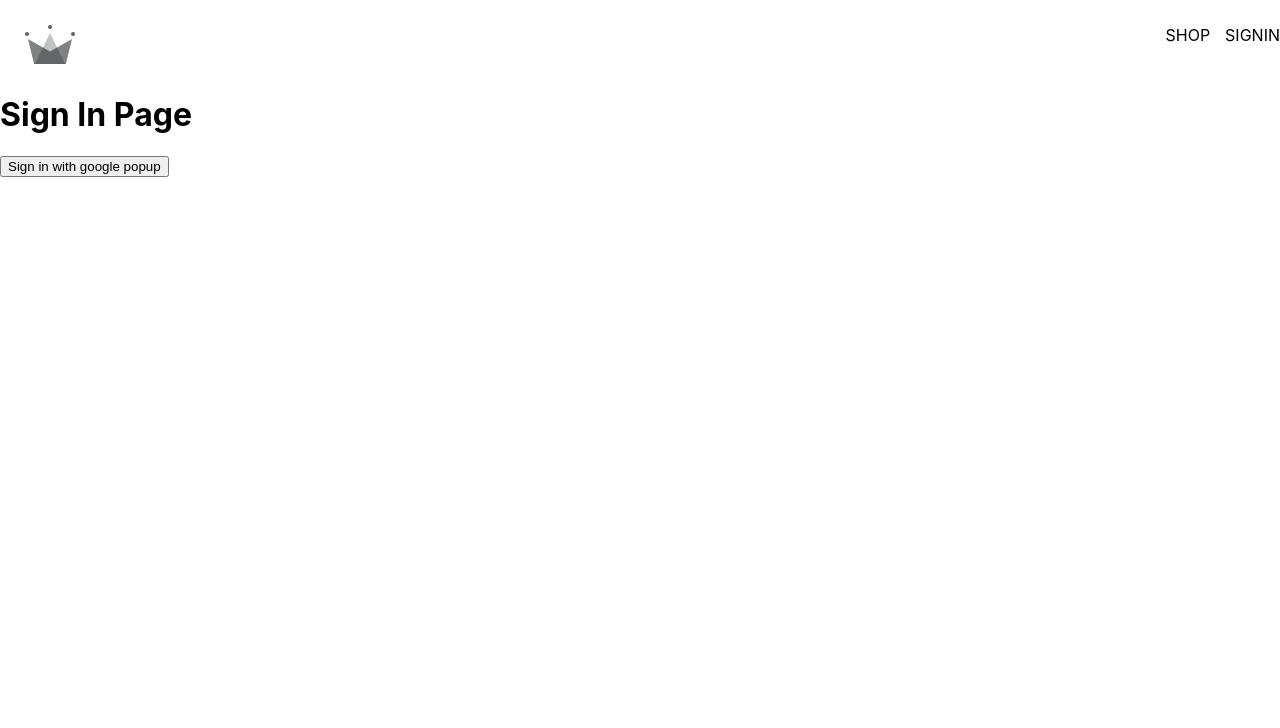
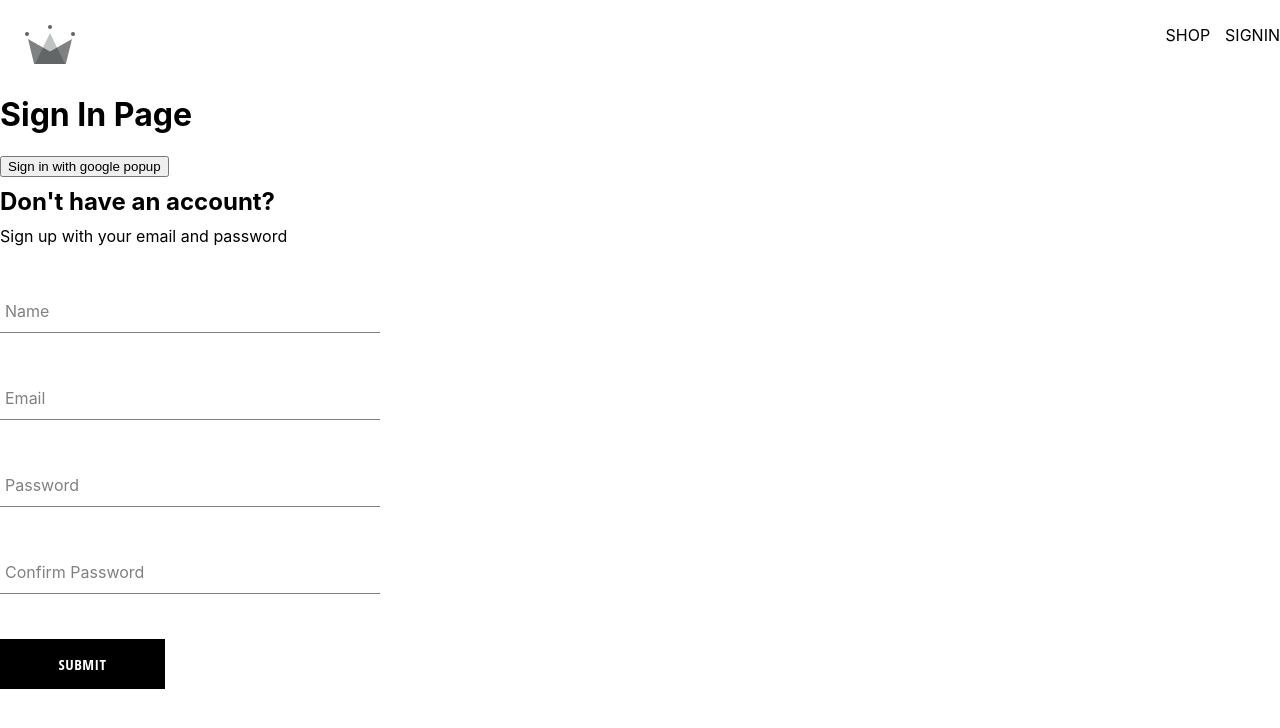
Before and after one commit to jallenlau/crwn-clothing, a React (Create React App) app: page /sign-in in a window 1280 px wide. Shown: the top 728 px of the page. Built offline with nearby package versions, Linux system fonts and the light colour scheme; the HTML template or start-up script is replaced by a standard one.

Commit message:
6.4 sign up \ the form input \ button component

```diff
--- /dev/null
+++ b/src/components/button/button.component.jsx
@@ -0,0 +1,20 @@
+import './button.styles.scss'
+
+const BUTTON_TYPE_CLASSES = {
+    google: 'google-sign-in',
+    inverted: 'inverted',
+    default: 'default',
+}
+
+const Button = ({ children, buttonType, ...otherProps }) => {
+    return (
+        <button
+            className={`button-container ${BUTTON_TYPE_CLASSES[buttonType]}`}
+            {...otherProps}
+        >
+            {children}
+        </button>
+    );
+}
+
+export default Button;
--- /dev/null
+++ b/src/components/button/button.styles.scss
@@ -0,0 +1,46 @@
+.button-container {
+    min-width: 165px;
+    width: auto;
+    height: 50px;
+    letter-spacing: 0.5px;
+    line-height: 50px;
+    padding: 0 35px 0 35px;
+    font-size: 15px;
+    background-color: black;
+    color: white;
+    text-transform: uppercase;
+    font-family: 'Open Sans Condensed';
+    font-weight: bolder;
+    border: none;
+    cursor: pointer;
+    display: flex;
+    justify-content: center;
+
+    &:hover {
+      background-color: white;
+      color: black;
+      border: 1px solid black;
+    }
+
+    &.google-sign-in {
+      background-color: #4285f4;
+      color: white;
+
+      &:hover {
+        background-color: #357ae8;
+        border: none;
+      }
+    }
+
+    &.inverted {
+      background-color: white;
+      color: black;
+      border: 1px solid black;
+
+      &:hover {
+        background-color: black;
+        color: white;
+        border: none;
+      }
+    }
+  }
--- /dev/null
+++ b/src/components/form-input/form-input.component.jsx
@@ -0,0 +1,18 @@
+import './form-input.styles.scss'
+
+const FormInput = ({ label, ...otherProps }) => {
+    return (
+        <div className='group'>
+            <input className='form-input' {...otherProps}/>
+            {label && (
+                <label className={`${
+                        otherProps.value.length ? 'shrink' : ''
+                        } form-input-label`}>
+                        {label}
+                </label>
+            )}
+        </div>
+    )
+}
+
+export default FormInput;
--- /dev/null
+++ b/src/components/form-input/form-input.styles.scss
@@ -0,0 +1,54 @@
+$sub-color: grey;
+$main-color: black;
+
+@mixin shrinkLabel {
+  top: -14px;
+  font-size: 12px;
+  color: $main-color;
+}
+
+.group {
+  position: relative;
+  margin: 45px 0;
+
+  .form-input {
+    background: none;
+    background-color: white;
+    color: $sub-color;
+    font-size: 18px;
+    padding: 10px 10px 10px 5px;
+    display: block;
+    width: 100%;
+    border: none;
+    border-radius: 0;
+    border-bottom: 1px solid $sub-color;
+    margin: 25px 0;
+
+    &:focus {
+      outline: none;
+    }
+
+    &:focus ~ .form-input-label {
+      @include shrinkLabel();
+    }
+  }
+
+  input[type='password'] {
+    letter-spacing: 0.3em;
+  }
+
+  .form-input-label {
+    color: $sub-color;
+    font-size: 16px;
+    font-weight: normal;
+    position: absolute;
+    pointer-events: none;
+    left: 5px;
+    top: 10px;
+    transition: 300ms ease all;
+
+    &.shrink {
+      @include shrinkLabel();
+    }
+  }
+}
--- /dev/null
+++ b/src/components/sign-up-form/sign-up-form.component.jsx
@@ -0,0 +1,101 @@
+import { async } from "@firebase/util";
+import { doc, getDoc } from "firebase/firestore";
+import { useState } from "react";
+import {
+    createUserDocumentFromAuth,
+    createAuthUserWithEmailAndPassword,
+    db,
+} from "../../utiles/firebase/firebase.utiles";
+import FormInput from "../form-input/form-input.component";
+import Button from "../button/button.component";
+
+import './sign-up-form.styles.scss'
+
+const SignUpForm = () => {
+    const defaultFormfields = {
+        displayName: '',
+        email: '',
+        password: '',
+        confirmPassword: '',
+    }
+
+    const [formFields, setFormFields] = useState(defaultFormfields);
+    const { displayName, email, password, confirmPassword } = formFields;
+
+    console.log(formFields);
+
+    const resetFormFields = () => {
+        setFormFields(defaultFormfields);
+    }
+
+    const handleSubmit = async (event) => {
+        event.preventDefault();
+        if (password !== confirmPassword) {
+            alert('password do not matc!h');
+            return;
+        }
+
+        try {
+            const {user} = await createAuthUserWithEmailAndPassword(email, password);
+            await createUserDocumentFromAuth(user, { displayName });
+            resetFormFields();
+        } catch (error) {
+            if (error.code === 'auth/email-already-in-use') {
+                alert('your email was already in use!');
+            } else {
+                console.log(error);
+            }
+        }
+
+    }
+
+    const handleChange = (event) => {
+        const { name, value } = event.target;
+
+        setFormFields({ ...formFields, [name]: value });
+    }
+
+    return (
+        <div className="sign-up-container">
+            <h2>Don't have an account?</h2>
+            <span>Sign up with your email and password</span>
+            <form onSubmit={ handleSubmit }>
+                <FormInput
+                    label='Name'
+                    type='text'
+                    value={displayName}
+                    name='displayName'
+                    onChange={handleChange}
+                    required
+                />
+                <FormInput
+                    label='Email'
+                    type='email'
+                    value={email}
+                    name='email'
+                    onChange={handleChange}
+                    required
+                />
+                <FormInput
+                    label='Password'
+                    type='password'
+                    value={password}
+                    name='password'
+                    onChange={handleChange}
+                    required
+                />
+                <FormInput
+                    label='Confirm Password'
+                    type='password'
+                    value={confirmPassword}
+                    name='confirmPassword'
+                    onChange={handleChange}
+                    required
+                />
+                <Button type='submit'>Submit</Button>
+            </form>
+        </div>
+    )
+}
+
+export default SignUpForm;
--- /dev/null
+++ b/src/components/sign-up-form/sign-up-form.styles.scss
@@ -0,0 +1,9 @@
+.sign-up-container {
+    dislplay: flex;
+    flex-direction: column;
+    width: 380px;
+
+    h2 {
+        margin: 10px 0px;
+    }
+}
--- a/src/routes/sign-in/sign-in.component.jsx
+++ b/src/routes/sign-in/sign-in.component.jsx
@@ -2,6 +2,7 @@
     signInWithGooglePopup,
     createUserDocumentFromAuth,
 } from '../../utiles/firebase/firebase.utiles'
+import SignUpForm from '../../components/sign-up-form/sign-up-form.component';
 
 const SignIn = () => {
     const logGoogleUser = async () => {
@@ -15,6 +16,7 @@
             <button onClick={logGoogleUser}>
                 Sign in with google popup
             </button>
+            <SignUpForm />
         </div>
     )
 }
--- a/src/utiles/firebase/firebase.utiles.js
+++ b/src/utiles/firebase/firebase.utiles.js
@@ -5,6 +5,7 @@
     signInWithRedirect,
     signInWithPopup,
     GoogleAuthProvider,
+    createUserWithEmailAndPassword,
 } from 'firebase/auth'
 import {
     getFirestore,
@@ -37,7 +38,11 @@
 
 export const db = getFirestore();
 
-export const createUserDocumentFromAuth = async (userAuth) => {
+export const createUserDocumentFromAuth = async (
+    userAuth,
+    additionalInformation = {}
+) => {
+    if (!userAuth) return;
     const userDocRef = doc(db, 'users', userAuth.uid);
     console.log(userDocRef);
 
@@ -52,6 +57,7 @@
                 displayName,
                 email,
                 createdAt,
+                ...additionalInformation,
             });
         } catch (error) {
             console.log('error creating the user', error.message)
@@ -59,3 +65,8 @@
     }
     return userDocRef;
 };
+
+export const createAuthUserWithEmailAndPassword = async (email, password) => {
+    if (!email || !password) return;
+    return await createUserWithEmailAndPassword(auth, email, password);
+ }
```
